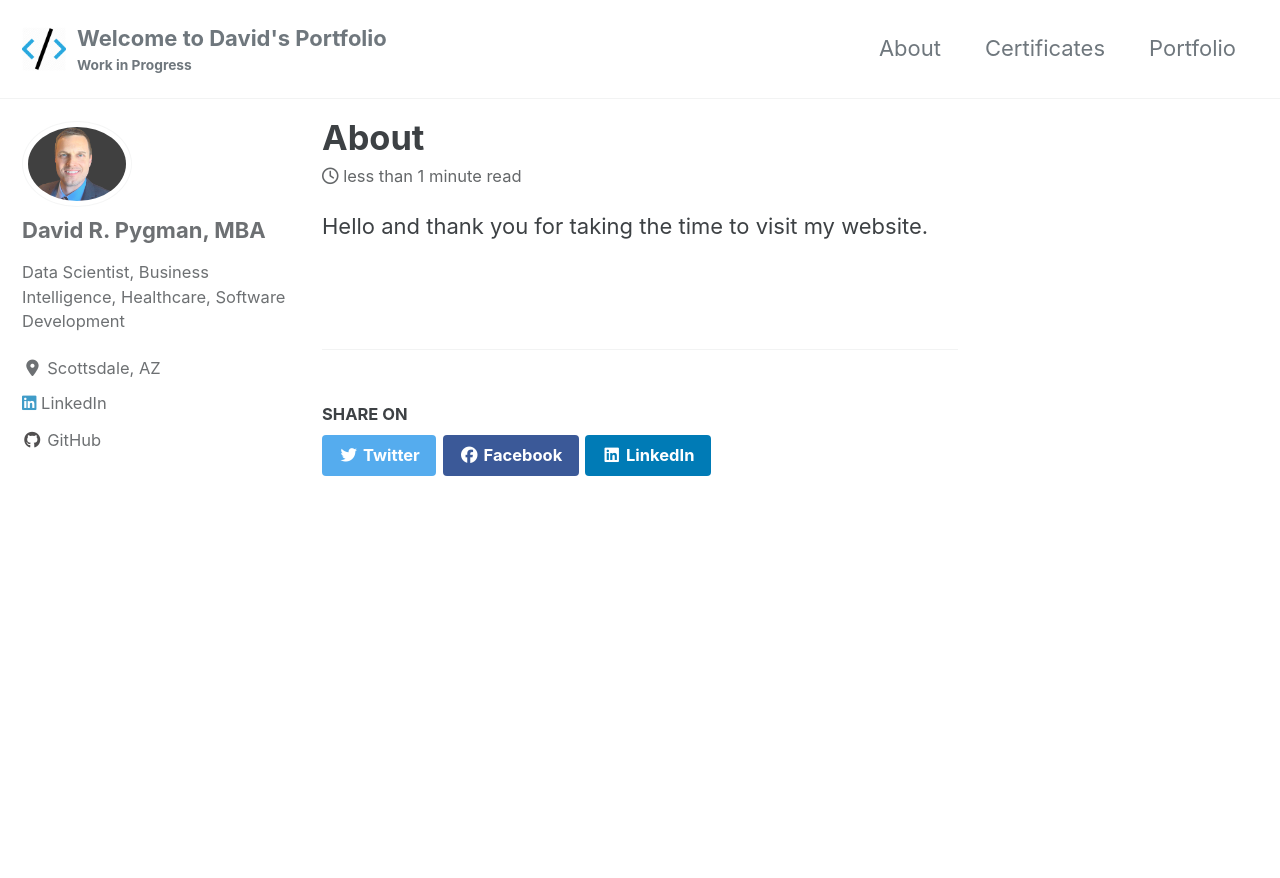
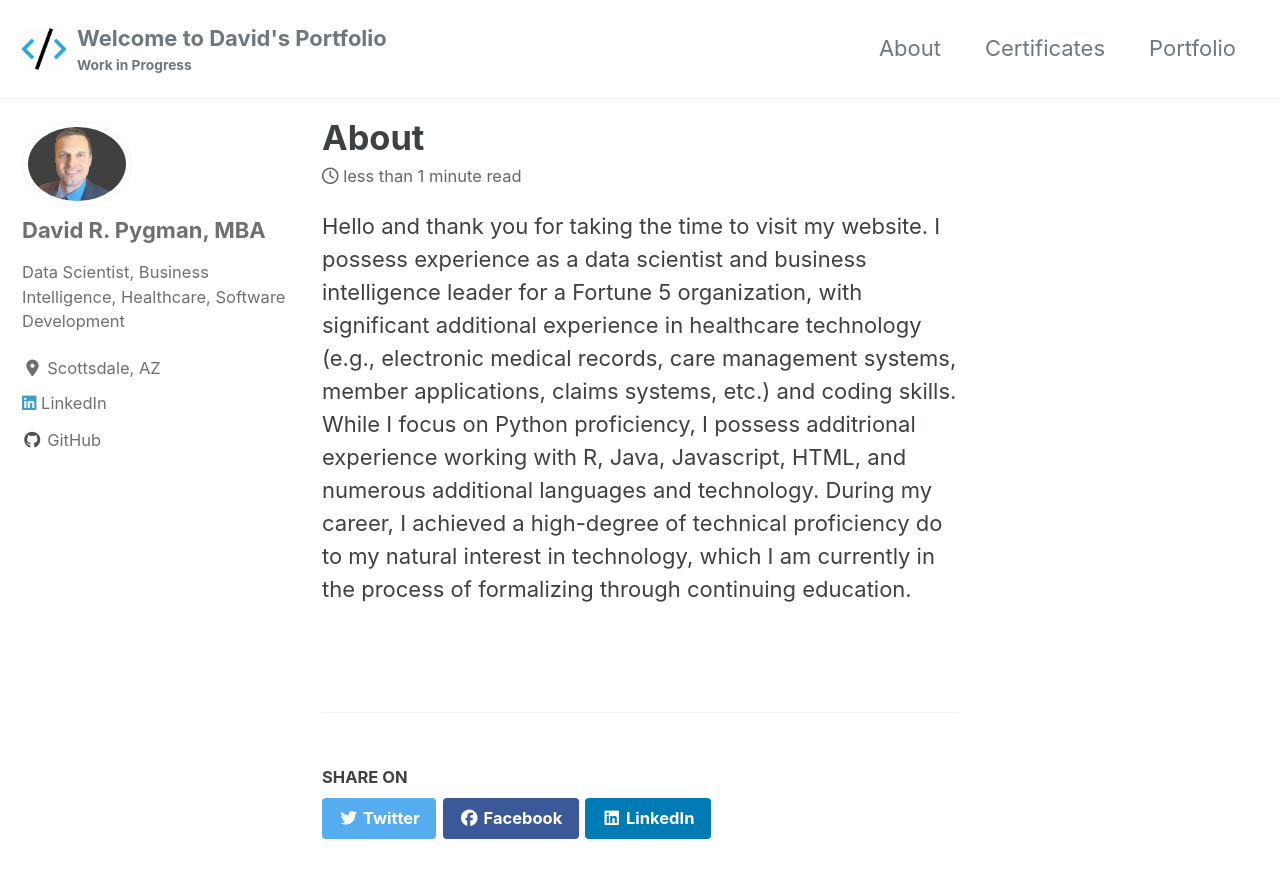
Before and after one commit to dpygman/dpygman.github.io, a Jekyll site: the page built from _pages/about.md, in a window 1280 px wide and 900 px high. Shown: the top 878 px of the window. Built offline with Jekyll 4.4.1, drawn with Linux system fonts in a browser that asks for light colours; cached includes are drawn as plain includes; nearby versions of some CDN libraries.

Commit message:
Update about.md

```diff
--- a/_pages/about.md
+++ b/_pages/about.md
@@ -6,4 +6,4 @@
 
 ---
 
-Hello and thank you for taking the time to visit my website.
+Hello and thank you for taking the time to visit my website. I possess experience as a data scientist and business intelligence leader for a Fortune 5 organization, with significant additional experience in healthcare technology (e.g., electronic medical records, care management systems, member applications, claims systems, etc.) and coding skills. While I focus on Python proficiency, I possess additrional experience working with R, Java, Javascript, HTML, and numerous additional languages and technology. During my career, I achieved a high-degree of technical proficiency do to my natural interest in technology, which I am currently in the process of formalizing through continuing education.
```
